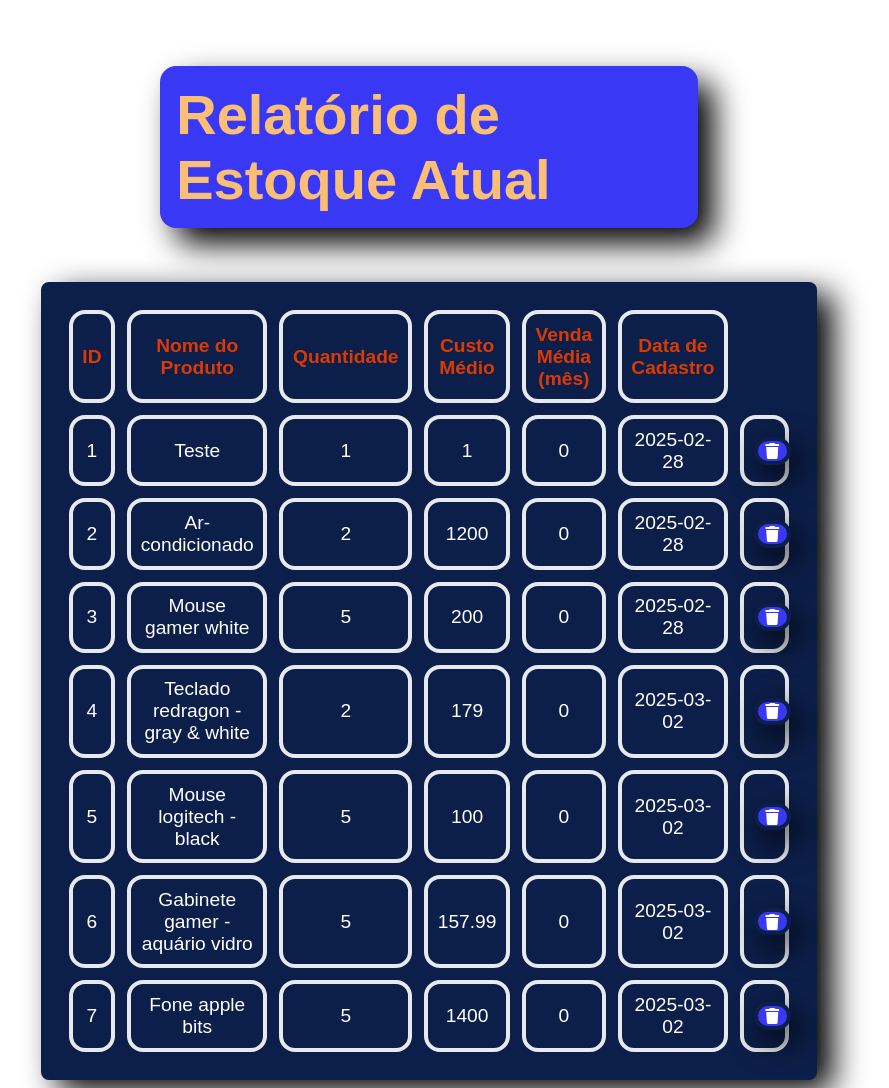
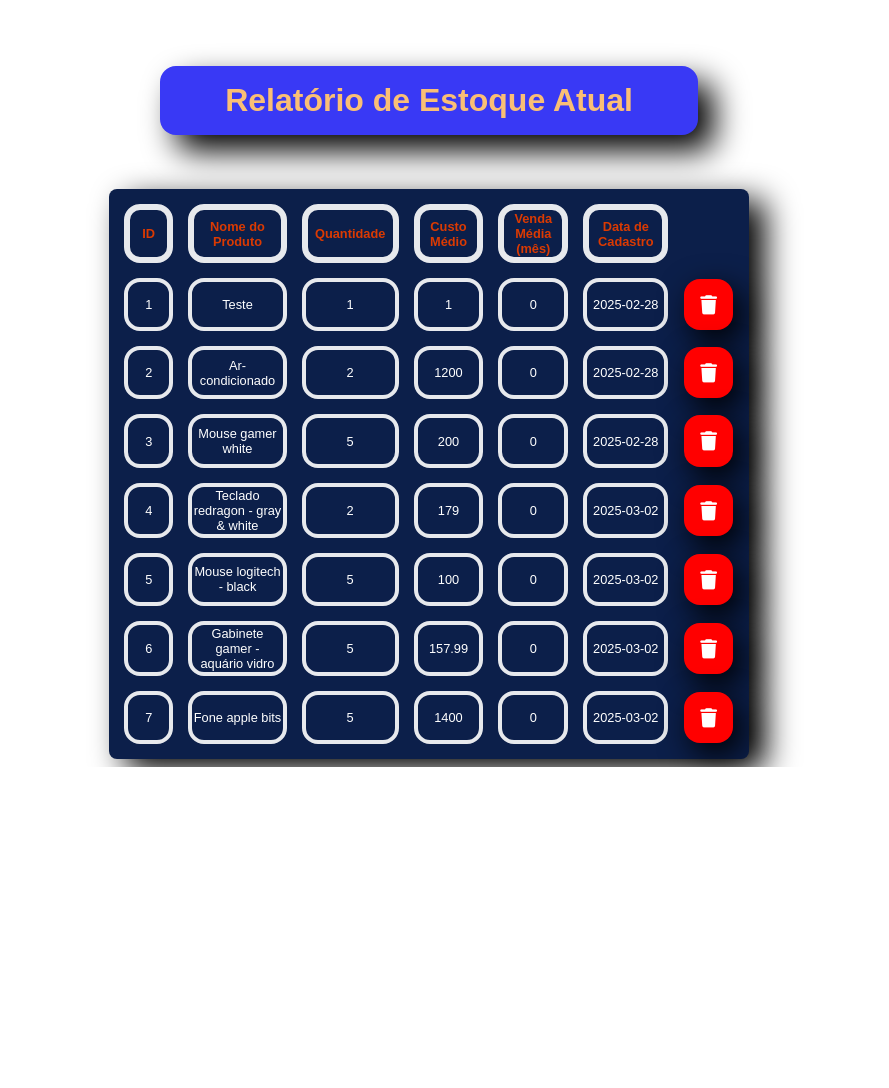
Before and after one commit to jackson-fidelix/jack-tech-store, a Flask app: page /reports in a window 1280 px wide. Shown: the part 50-1138 px from the top of the page, without its empty margins (211-1100 px from the left). After the commit the page ends 817 px from the top, so only its background shows below. Run offline with Flask 3, Linux system fonts and the light colour scheme; data comes from the database, SQL or seed files in the repository.

Commit message:
Update style.css

```diff
--- a/static/css/style.css
+++ b/static/css/style.css
@@ -408,19 +408,19 @@ input {
     margin: auto;
     color: rgb(250, 191, 117);
     box-shadow: 1rem 1rem 2rem rgb(0, 0, 0);
-    font-size: clamp(3.5rem, 1.5vw, 2vw);
+    font-size: clamp(2rem, 1.5vw, 2vw);
 }
 
 #reports-table {
-    width: clamp(350px, 50vw, 700px);
-    max-width: 80vw;
+    width: clamp(200px, 50vw, 900px);
+    max-width: 90vw;
     background-color: rgb(12, 31, 74);
     color: white;
     border-radius: .5rem;
-    border-spacing: clamp(.5rem, 1vw, 1rem);
+    border-spacing: 1.2vw;
     box-shadow: 1rem .7rem 2rem rgb(0, 0, 0);
-    font-size: clamp(1.2rem, 1.3vw, 1.8vw);
-    padding: 1rem;
+    font-size: clamp(.8rem, 1vw, 1.8rem);
+    padding: clamp(0, 1vw, 1.2vw);
     margin: auto;
 }
 
@@ -428,10 +428,20 @@ thead {
     color: rgb(219, 58, 2);
 }
 
-th,td {
+th {
+    border: .4rem solid rgba(255, 255, 255, 0.9);
+    width: auto;
+    text-align: center;
+    padding: clamp(0, 1vw, 1.2vw);
+    border-radius: 1rem;
+}
+
+.tdBorder {
     border: .3rem solid rgba(255, 255, 255, 0.9);
     text-align: center;
-    padding: .5em;
+    width: clamp(100px, 30vw, 150px);
+    max-width: 150px;
+    padding: clamp(0, 1vw, 1rem);
     border-radius: 1rem;
 }
 
@@ -444,3 +454,22 @@ th,td {
     border-radius: .5rem;
     font-style: bold;
 }
+
+.delete-button {
+    background-color: rgb(255, 0, 0);
+    color: rgb(255, 255, 255);
+    border: none;
+    padding: 1rem;
+    cursor: pointer;
+    font-size: clamp(1rem, 1.5vw, 2vw);
+    border-radius: 1rem;
+}
+
+.delete-button:hover {
+    background-color: rgb(139, 0, 0);
+    color: rgb(169, 169, 169);
+}
+
+.delete-button i {
+    margin: 0;
+}
```
